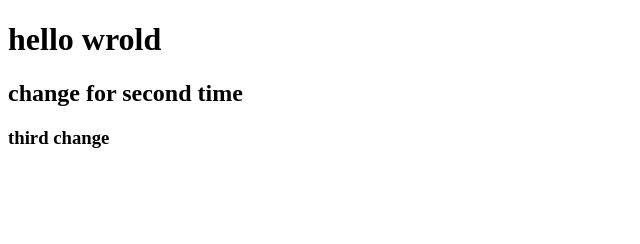
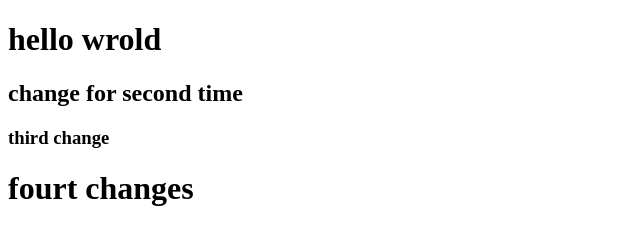
Before and after one commit to sadat19944/new-project, a plain HTML site: page index.html in a window 1280 px wide. Shown: the whole page, without its empty margins (0-640 px from the left). Drawn offline with Linux system fonts and the light colour scheme.

Commit message:
fourtChange

```diff
--- a/index.html
+++ b/index.html
@@ -9,5 +9,6 @@
     <h1>hello wrold</h1>
     <h2>change for second time </h2>
     <h3>third change</h3>
+    <h1>fourt changes</h1>
 </body>
 </html>
```
